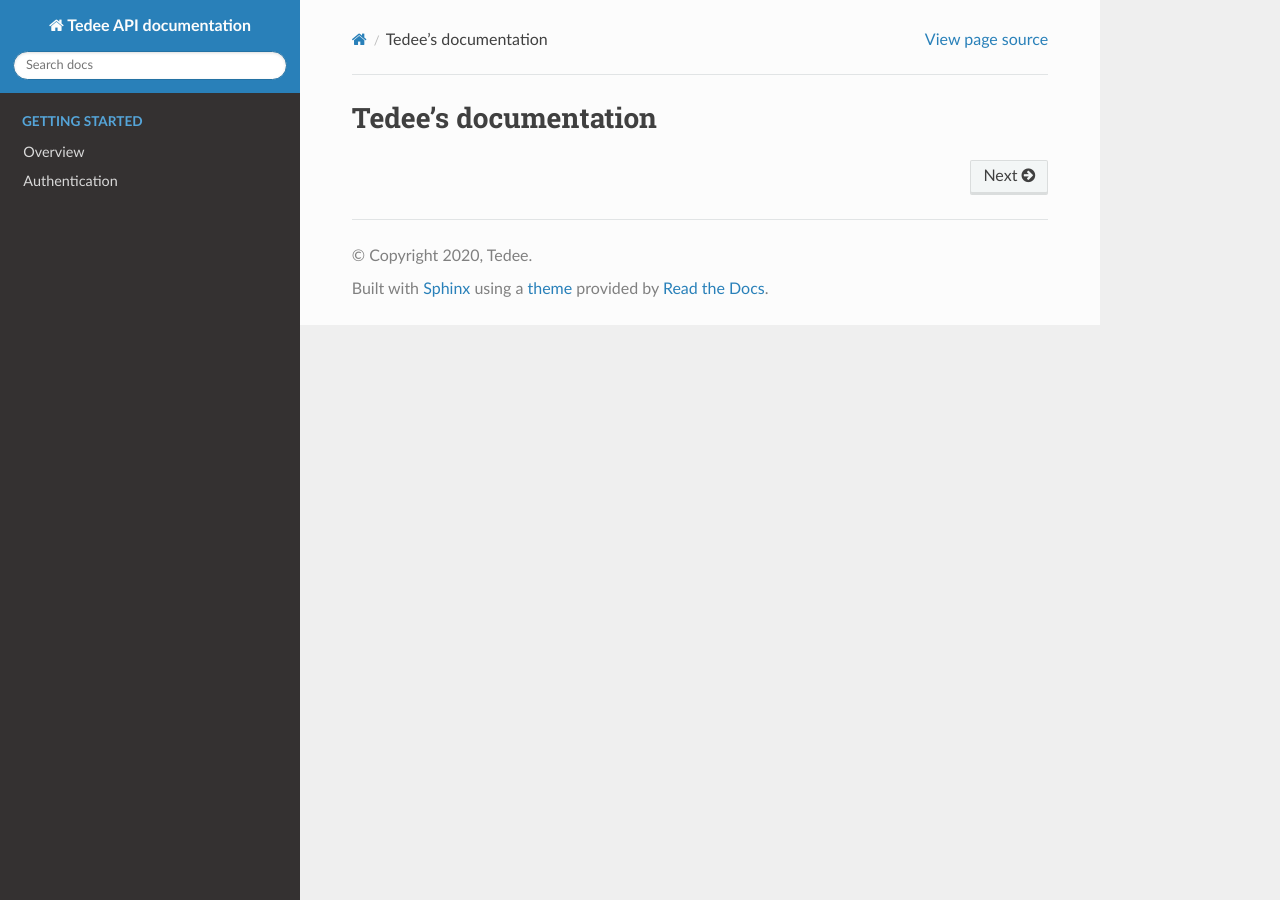
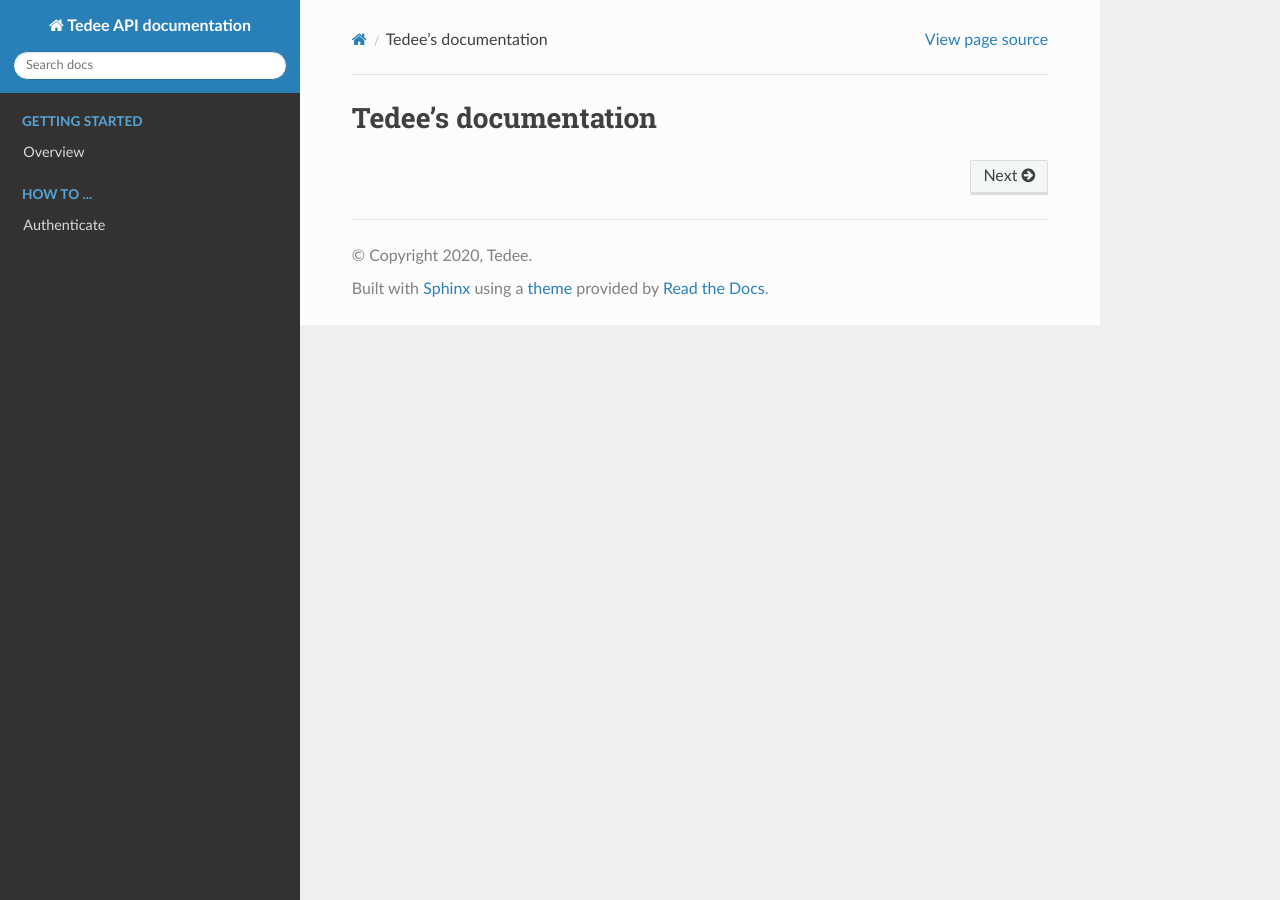
Before and after one commit to tedee-com/tedee-api-doc, a Sphinx documentation site: the page built from docs/source/index.rst, in a window 1280 px wide. Built offline with Sphinx 7.4.7 and the Read the Docs theme 2.0.0, drawn with Linux system fonts in a browser that asks for light colours.

Commit message:
Add "How to" section to navigation

```diff
--- a/docs/source/index.rst
+++ b/docs/source/index.rst
@@ -12,4 +12,10 @@ Tedee's documentation
    :hidden:
 
    overview
-   authentication
+
+.. toctree::
+   :maxdepth: 2
+   :caption: How to ...
+   :hidden:
+
+   Authenticate<authentication>
```
